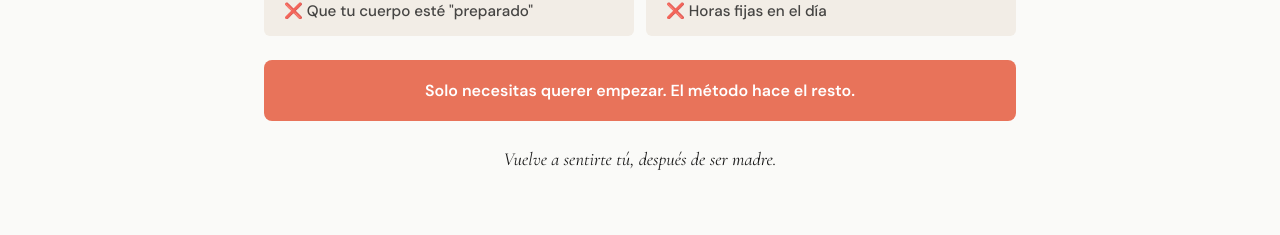
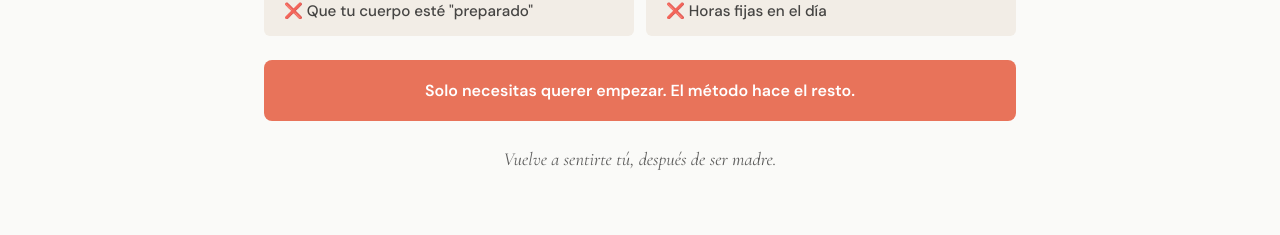
Before and after one commit to susanaaresla-lab/esencial-susana, a React (Create React App) app: page /acceso-prioritario in a window 1280 px wide. Shown: the part 1031-1266 px from the top of the page. Built offline with nearby package versions, Linux system fonts and the light colour scheme.

Commit message:
Cambiar color del texto Vuelve a sentirte tú

```diff
--- a/src/pages/ActivateListaEsperaPage.js
+++ b/src/pages/ActivateListaEsperaPage.js
@@ -186,7 +186,7 @@ export default function ActivateListaEsperaPage() {
               Solo necesitas querer empezar. El método hace el resto.
             </p>
           </div>
-          <p className="t-serif-italic" style={{ fontSize: '1.15rem', color: 'var(--black)', textAlign: 'center', marginTop: '1.5rem', lineHeight: 1.6 }}>
+          <p className="t-serif-italic" style={{ fontSize: '1.15rem', color: 'rgba(26,26,26,0.7)', textAlign: 'center', marginTop: '1.5rem', lineHeight: 1.6 }}>
             Vuelve a sentirte tú, después de ser madre.
           </p>
         </div>
```
